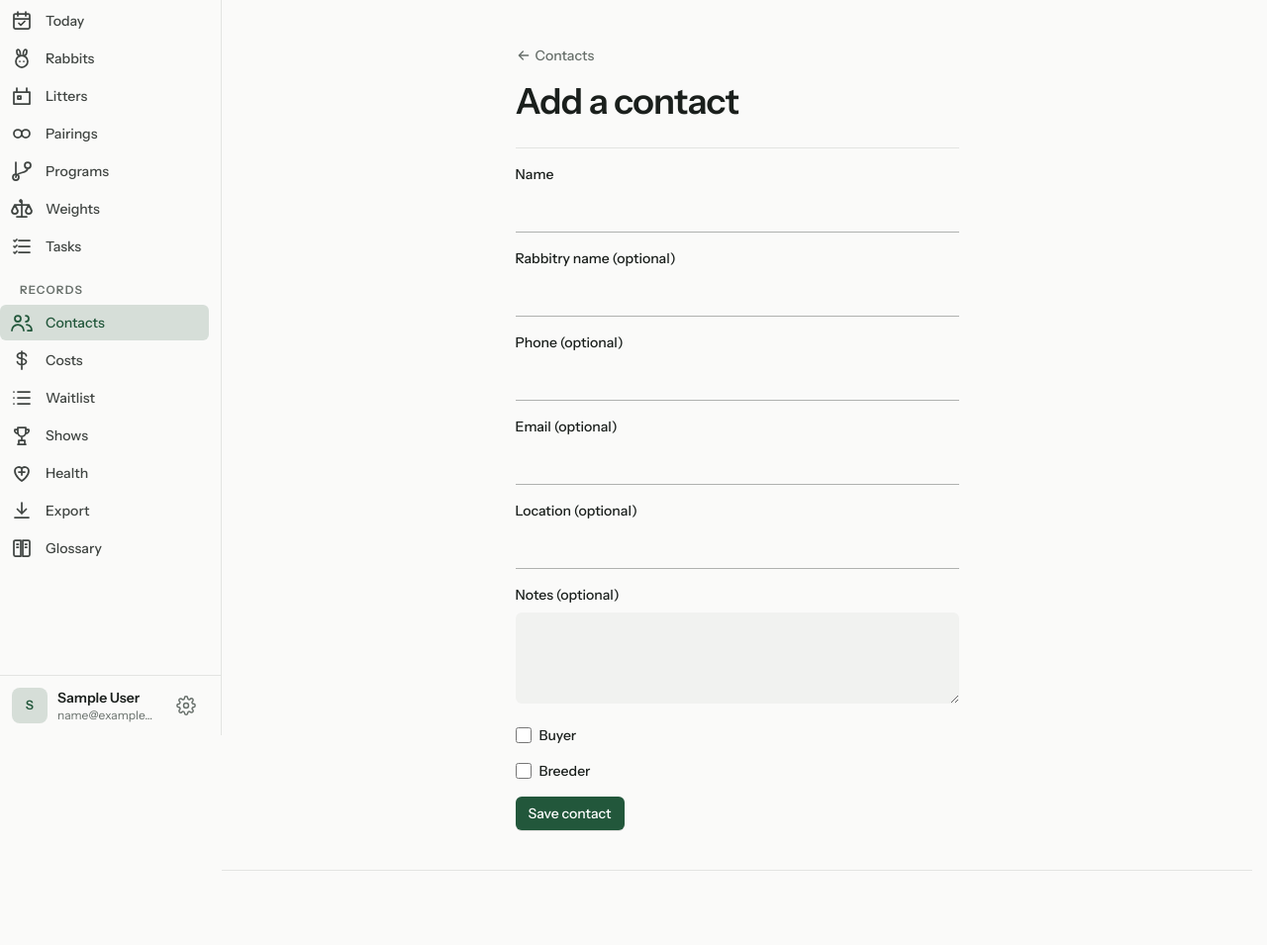
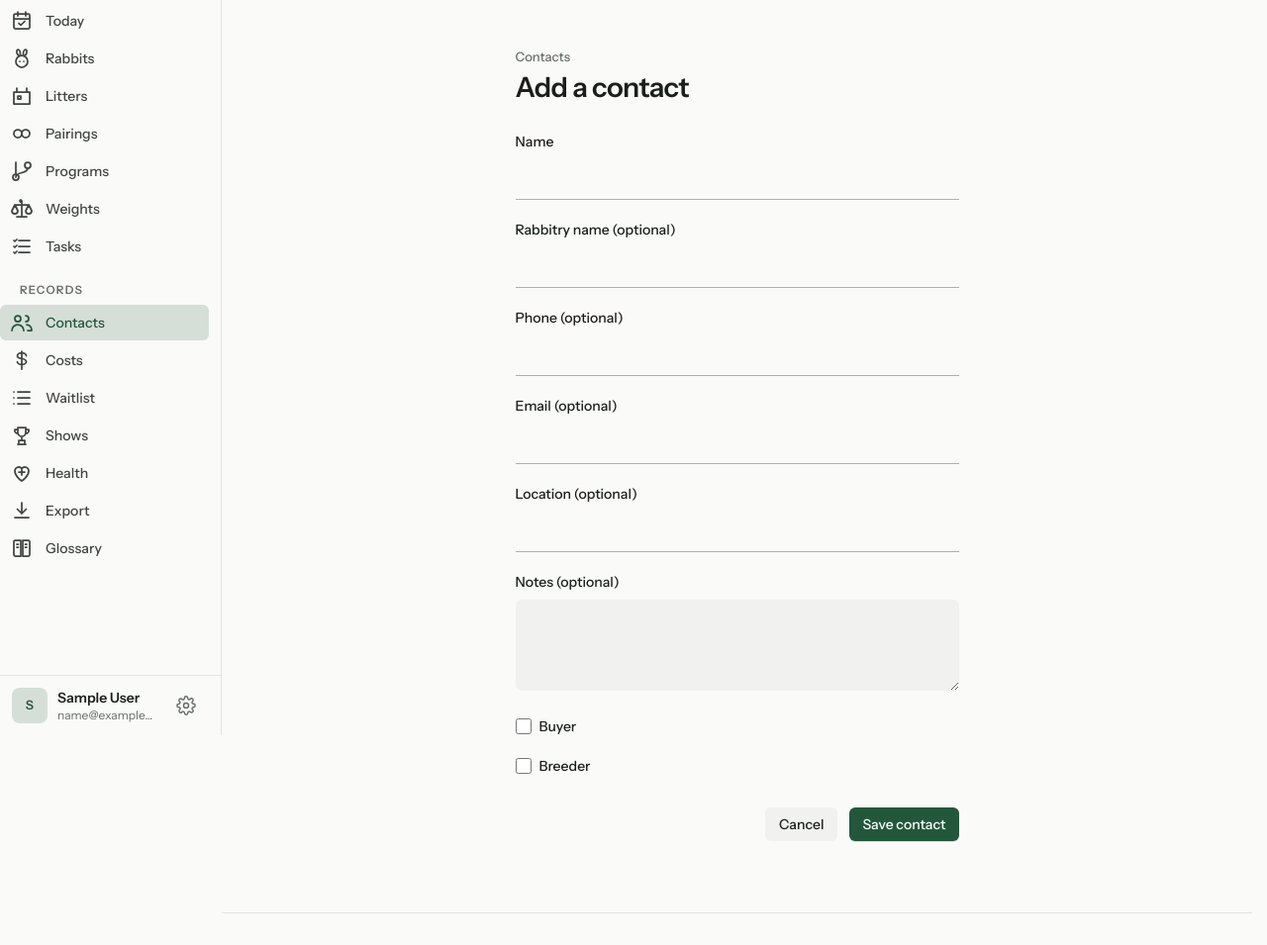
Before and after one commit to frank-dixon/rabbit-herd, a Django app: page /contacts/new/ in a window 1280 px wide. Shown: the part 57-1012 px from the top of the page at 99% size. Before the commit the page ends 937 px from the top, so only its background shows below. Run offline with Django 5.2, Linux system fonts and the light colour scheme; the visitor is signed in with stand-in values (Sample User, id 1); data that the repository does not hold is empty; style sheets or scripts are compiled from the project's sources; parts of the project's set-up code (start-up, migrations or seed data) failed here and were passed over.

Commit message:
Contact form: sheet layout; form.html gains sheet action bar

```diff
--- a/templates/components/form.html
+++ b/templates/components/form.html
@@ -1,5 +1,5 @@
-{# Whole form. Pass form and submit_label. action, method, enctype, include_next, and next are optional. #}
-<form class="space-y-4" method="{{ method|default:'post' }}" {% if action %}action="{{ action }}"{% endif %} {% if enctype %}enctype="{{ enctype }}"{% endif %}>
+{# Whole form. Pass form and submit_label; sheet (with cancel_href) uses the sticky sheet action bar. action, method, enctype, include_next, and next are optional. #}
+<form class="{% if sheet %}space-y-5{% else %}space-y-4{% endif %}" method="{{ method|default:'post' }}" {% if action %}action="{{ action }}"{% endif %} {% if enctype %}enctype="{{ enctype }}"{% endif %}>
   {% csrf_token %}
   {% if include_next %}
     <input type="hidden" name="next" value="{{ next }}">
@@ -17,5 +17,7 @@
   {% for field in form.visible_fields %}
     {% include "components/field.html" with field=field only %}
   {% endfor %}
+  {% if sheet %}{% include "components/sheet_actions.html" with label=submit_label cancel_href=cancel_href only %}{% else %}
   {% include "components/button.html" with label=submit_label type="submit" variant="primary" only %}
+  {% endif %}
 </form>
--- a/templates/rabbits/contacts/form.html
+++ b/templates/rabbits/contacts/form.html
@@ -1,11 +1,6 @@
-{% extends "base.html" %}
+{% extends "components/sheet_base.html" %}
 
 {% block title %}{{ heading }} · {{ app_name }}{% endblock %}
-
-{% block content %}
-  {% if contact %}{% url 'contact_detail' contact.pk as back_url %}{% include "components/page_header.html" with title=heading back_label=contact.name back_href=back_url only %}
-  {% else %}{% url 'contact_list' as back_url %}{% include "components/page_header.html" with title=heading back_label="Contacts" back_href=back_url only %}{% endif %}
-  <section class="mt-6 ruled pt-4">
-    {% include "components/form.html" with form=form submit_label=submit_label %}
-  </section>
-{% endblock %}
+{% block eyebrow %}{% if contact %}{% url 'contact_detail' contact.pk as back_url %}<p class="v2-eyebrow"><a class="underline-offset-2 hover:underline" href="{{ back_url }}">{{ contact.name }}</a></p>{% else %}<p class="v2-eyebrow"><a class="underline-offset-2 hover:underline" href="{% url 'contact_list' %}">Contacts</a></p>{% endif %}{% endblock %}
+{% block sheet_title %}{{ heading }}{% endblock %}
+{% block sheet %}{% if contact %}{% url 'contact_detail' contact.pk as back_url %}{% else %}{% url 'contact_list' as back_url %}{% endif %}{% include "components/form.html" with form=form submit_label=submit_label sheet=True cancel_href=back_url %}{% endblock %}
```
